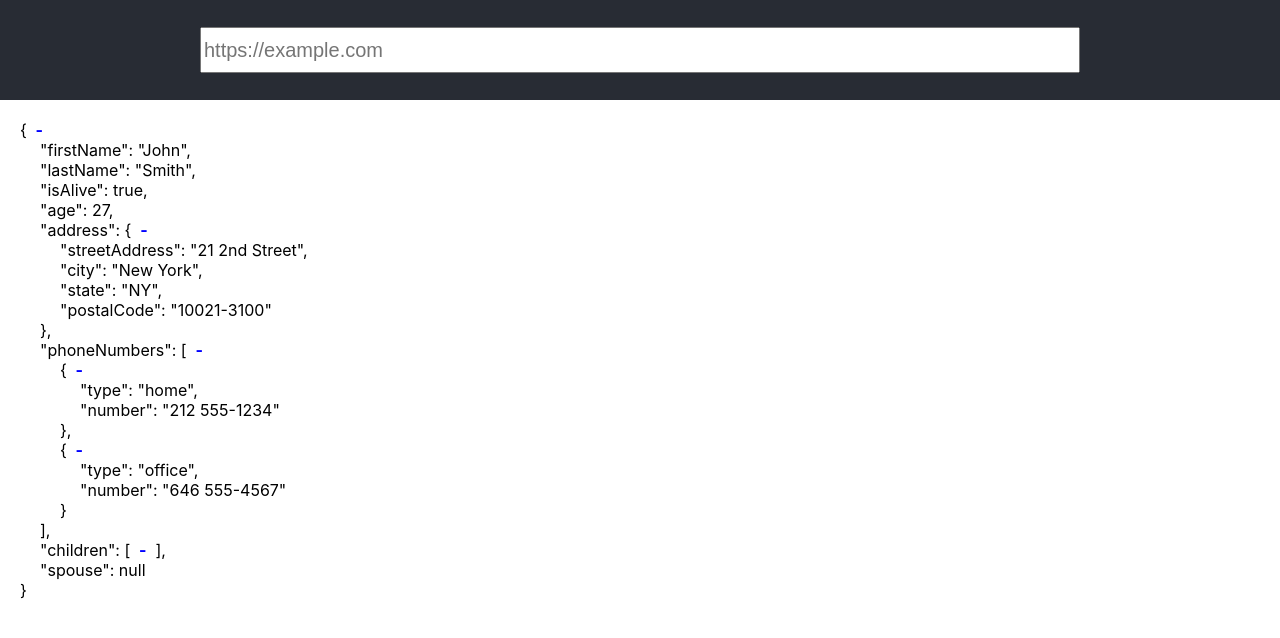
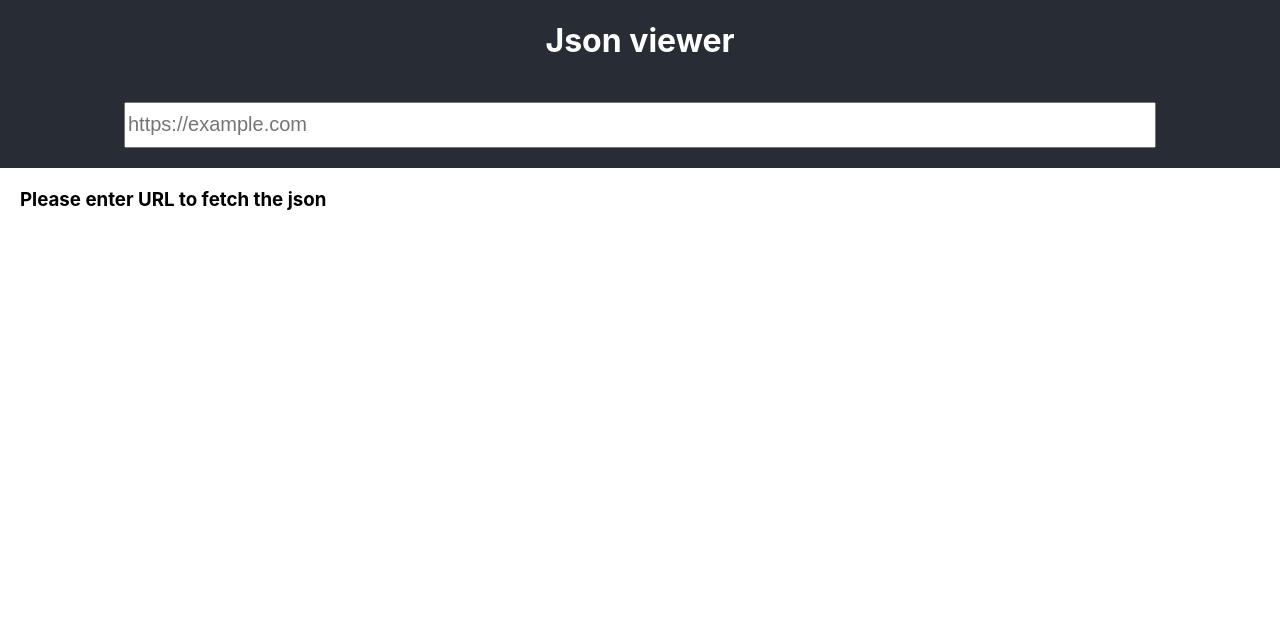
Before and after one commit to avihub/react-json-tree, a React (Create React App) app: page / in a window 1280 px wide. Shown: the top 638 px of the page. Built offline with nearby package versions, Linux system fonts and the light colour scheme.

Commit message:
css update

```diff
--- a/src/components/App.css
+++ b/src/components/App.css
@@ -3,14 +3,16 @@
   min-height: 10vh;
   display: flex;
   flex-direction: column;
+  align-items: center;
   justify-content: center;
   color: white;
-  padding: 10px 200px;
 }
 
 input {
+    width: 80%;
     height: 40px;
     font-size: 20px;
+    margin: 20px;
 }
 
 .jsonTree {
--- a/src/components/UrlField.js
+++ b/src/components/UrlField.js
@@ -36,6 +36,9 @@ function UrlField() {
 
     return (
         <div className='url-field'>
+            <h1>
+                Json viewer
+            </h1>
             <input type="url" name="url" id="url" placeholder="https://example.com"></input>
             <div id="json-view"></div>
         </div>
--- a/src/components/jsonTree/JsonTree.js
+++ b/src/components/jsonTree/JsonTree.js
@@ -1,33 +1,38 @@
 import React from 'react';
 import TreeNode from './TreeNode';
 
-function JsonTree() {
+function JsonTree({jsonNode}) {
     return (
         <div className='jsonTree'>
-            <TreeNode jsonNode={{
-                "firstName": "John",
-                "lastName": "Smith",
-                "isAlive": true,
-                "age": 27,
-                "address": {
-                    "streetAddress": "21 2nd Street",
-                    "city": "New York",
-                    "state": "NY",
-                    "postalCode": "10021-3100"
-                },
-                "phoneNumbers": [
-                    {
-                        "type": "home",
-                        "number": "212 555-1234"
-                    },
-                    {
-                        "type": "office",
-                        "number": "646 555-4567"
-                    }
-                ],
-                "children": [],
-                "spouse": null
-            }}/>
+            {jsonNode ?
+                <TreeNode jsonNode={jsonNode} />
+                : <h3>Please enter URL to fetch the json</h3>
+            }
+
+            {/* {// <TreeNode jsonNode={{
+            //     "firstName": "John",
+            //     "lastName": "Smith",
+            //     "isAlive": true,
+            //     "age": 27,
+            //     "address": {
+            //         "streetAddress": "21 2nd Street",
+            //         "city": "New York",
+            //         "state": "NY",
+            //         "postalCode": "10021-3100"
+            //     },
+            //     "phoneNumbers": [
+            //         {
+            //             "type": "home",
+            //             "number": "212 555-1234"
+            //         },
+            //         {
+            //             "type": "office",
+            //             "number": "646 555-4567"
+            //         }
+            //     ],
+            //     "children": [],
+            //     "spouse": null
+            // }}/>} */}
         </div>
     );
 };
```
